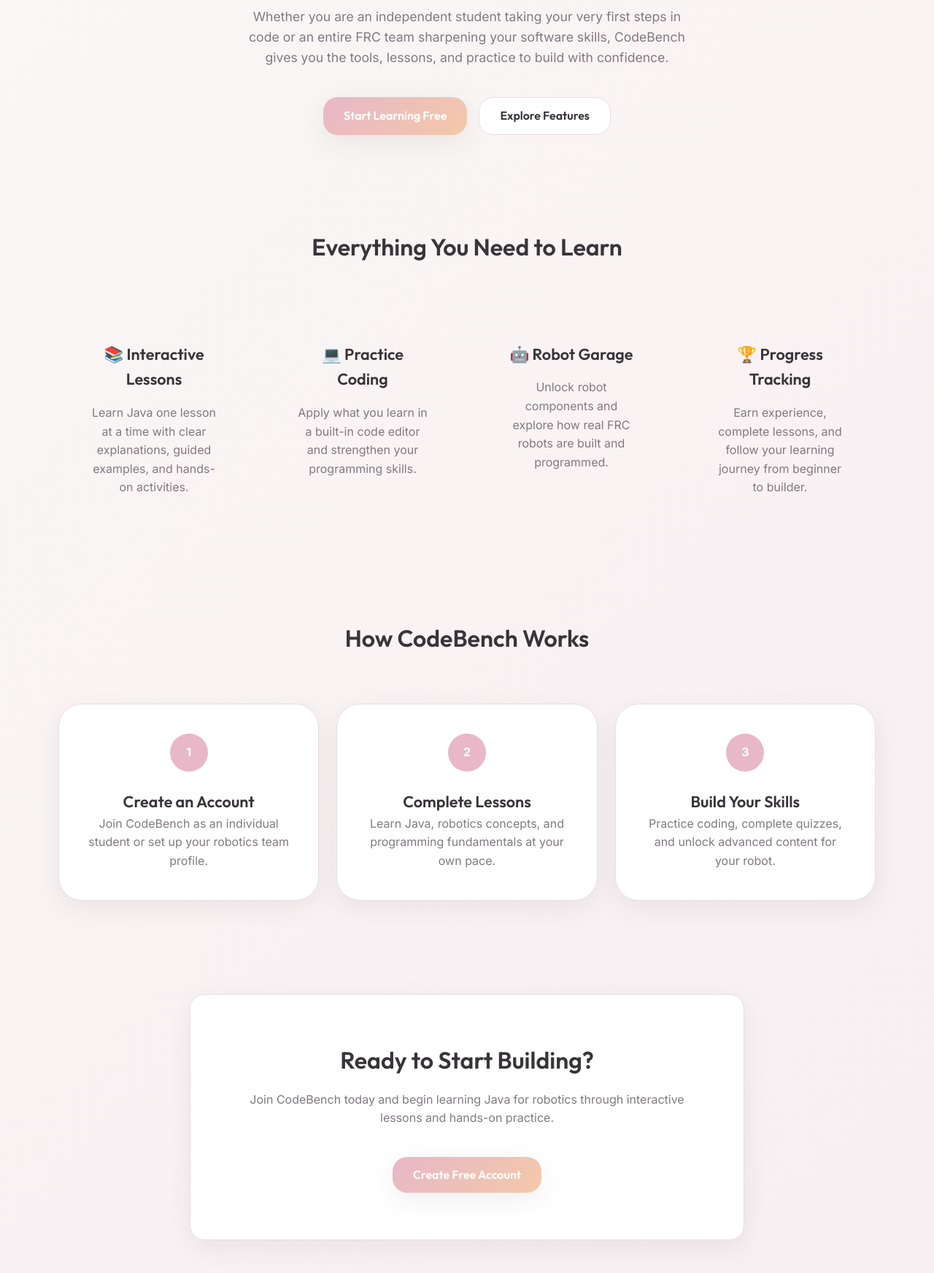
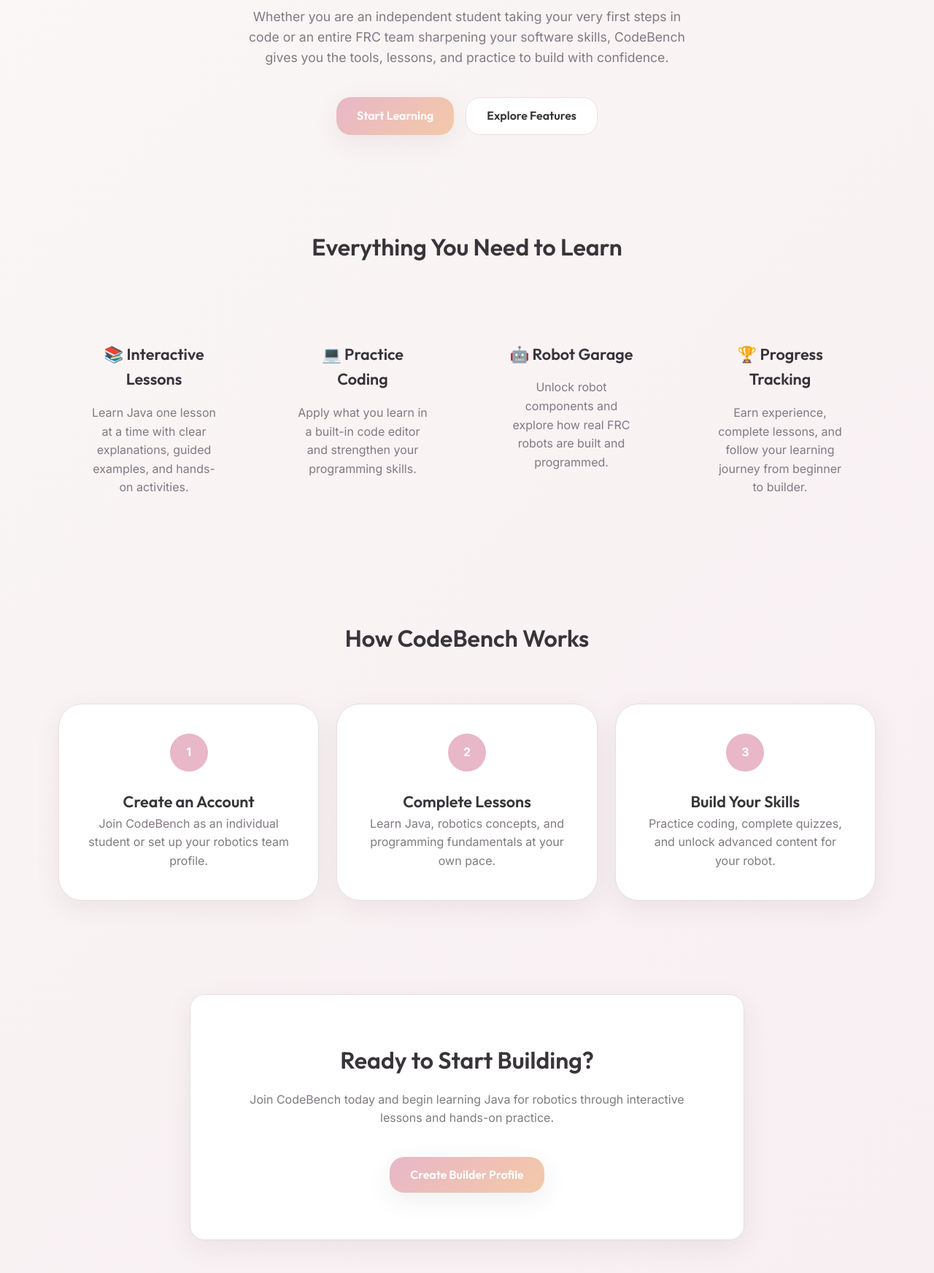
Before and after one commit to pateljagvi13-coder/Codebench-V1, a plain HTML site: page index.html in a window 1280 px wide. Shown: the part 500-2244 px from the top of the page at 73% size. Drawn offline with Linux system fonts and the light colour scheme.

Commit message:
Remove free-account CTA from index.html

```diff
--- a/index.html
+++ b/index.html
@@ -57,7 +57,7 @@
                 </p>
 
                 <div class="hero-actions">
-                    <a href="signup.html" class="btn btn-primary">Start Learning Free</a>
+                    <a href="signup.html" class="btn btn-primary">Start Learning</a>
                     <a href="#features" class="btn btn-secondary">Explore Features</a>
                 </div>
             </div>
@@ -132,7 +132,7 @@
                     Join CodeBench today and begin learning Java for robotics through interactive lessons and hands-on
                     practice.
                 </p>
-                <a href="signup.html" class="btn btn-primary">Create Free Account</a>
+                <a href="signup.html" class="btn btn-primary">Create Builder Profile</a>
             </div>
         </section>
 
```
